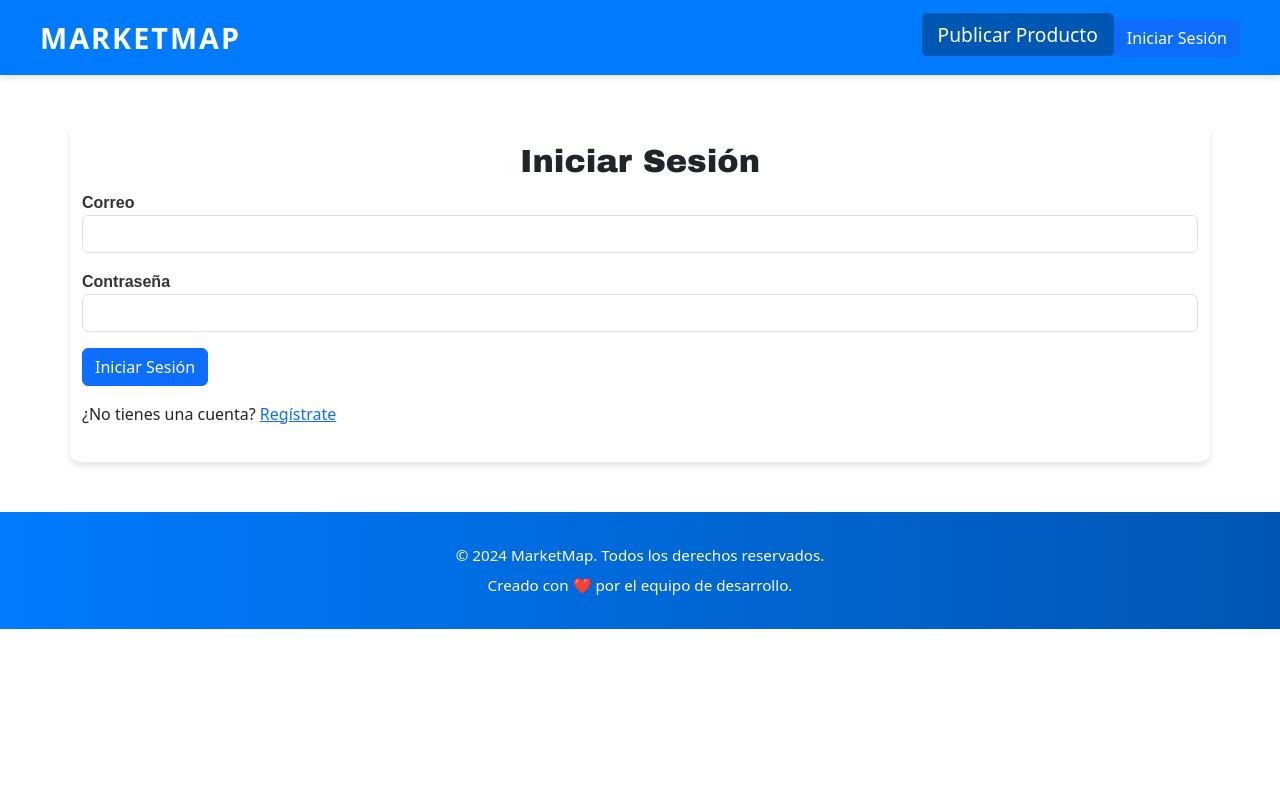
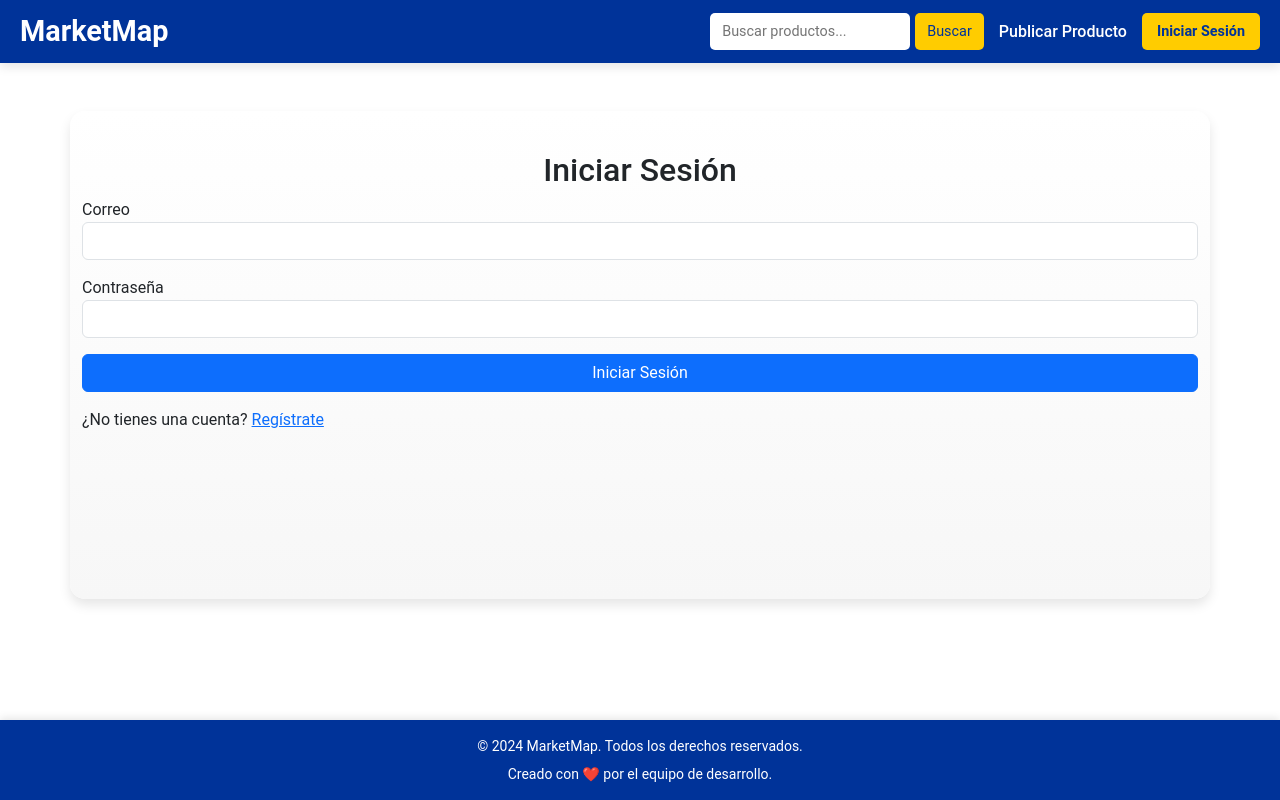
Before and after one commit to Kenny2006-PE/C24_2024-4_G2C_MarketMap_fronted_web, a React (Create React App) app: page /login in a window 1280 px wide. Built offline with nearby package versions, Linux system fonts and the light colour scheme.

Commit message:
Incorporando buscador

```diff
--- a/src/components/Footer.css
+++ b/src/components/Footer.css
@@ -1,22 +1,55 @@
 .footer-container {
-    background: linear-gradient(90deg, #007bff, #0056b3);
-    color: #fff;
-    padding: 1.5rem 2rem;
+  background-color: #003399;
+  color: white;
   text-align: center;
-    margin-top: auto;
+  padding: 20px 0;
+  font-size: 14px;
+  position: relative;
+  bottom: 0;
+  width: 100%;
+  box-shadow: 0 -2px 8px rgba(0, 0, 0, 0.1);
+}
+
+.footer-container {
+  background-color: #003399;
+  color: white;
+  text-align: center;
+  padding: 10px 0;
+  font-size: 14px;
+  width: 100%;
+  position: absolute;
+  bottom: 0;
+}
+
+.footer-content {
+  max-width: 1200px;
+  margin: 0 auto;
+  font-family: 'Roboto', sans-serif;
 }
 
 .footer-content p {
-    margin: 0.5rem 0;
-    font-size: 0.95rem;
+  margin: 5px 0;
+  line-height: 1.6;
+  animation: fadeIn 1.5s ease-in-out;
 }
 
 .footer-content a {
-    color: #ffc107;
+  color: #ffcc00;
   text-decoration: none;
+  font-weight: bold;
 }
 
 .footer-content a:hover {
-    color: #fff;
+  color: white;
   text-decoration: underline;
+  transition: all 0.3s ease-in-out;
 }
+
+@keyframes fadeIn {
+  from {
+    opacity: 0;
+  }
+  to {
+    opacity: 1;
+  }
+}
--- a/src/components/Map.css
+++ b/src/components/Map.css
@@ -1,34 +1,80 @@
 #map {
-    height: 70vh; /* Ajustar el mapa al 70% del alto de la ventana */
+  flex-grow: 1; /* Permite que el mapa crezca para ocupar todo el espacio disponible */
+  height: calc(100vh - 100px); /* Resta el espacio ocupado por el navbar y footer */
   width: 100%;
-    border-radius: 10px;
-    box-shadow: 0 4px 6px rgba(0, 0, 0, 0.1);
-    margin: 20px 0;
+  margin: 0;
+  padding: 0;
+  border: none;
 }
 
-  .leaflet-popup-content img {
-    border-radius: 10px;
-    margin: 10px auto;
-    display: block;
-    max-width: 90px;
-    height: auto;
+#map:hover {
+  transform: scale(1.01);
+  box-shadow: 0px 6px 18px rgba(0, 0, 0, 0.3);
 }
 
 .leaflet-popup-content {
   text-align: center;
-    font-family: 'Arial', sans-serif;
-    font-size: 14px;
+  font-family: 'Roboto', sans-serif;
+  color: #333;
 }
 
-  .leaflet-container {
-    background-color: #f4f4f4; /* Fondo del mapa mientras se carga */
+.leaflet-popup-content img {
+  border-radius: 8px;
+  margin-bottom: 5px;
+  max-width: 100%;
+  box-shadow: 0px 2px 6px rgba(0, 0, 0, 0.2);
 }
 
-  .map-container {
-    height: calc(100vh - 180px); /* Resta el tamaño del navbar y el footer */
+.leaflet-popup-content strong {
+  font-size: 16px;
+  color: #003399;
+}
+
+.leaflet-popup-content a {
+  color: white;
+  background-color: #003399;
+  padding: 5px 10px;
+  border-radius: 5px;
+  text-decoration: none;
+  display: inline-block;
+  margin-top: 10px;
+  font-size: 14px;
+  transition: all 0.3s ease;
+}
+
+.leaflet-popup-content a:hover {
+  background-color: #002277;
+  transform: scale(1.1);
+}
+
+body, html {
+  margin: 0;
+  padding: 0;
+  height: 100%; /* La página ocupa el 100% de la altura del navegador */
+  display: flex;
+  flex-direction: column;
+}
+
+.container {
+  margin: 0;
+  padding: 0;
+  height: 100%;
+}
+
+.navbar-container {
+  flex-shrink: 0; /* Evita que el navbar cambie de tamaño */
+}
+
+.footer-container {
+  flex-shrink: 0; /* Evita que el footer cambie de tamaño */
+  position: relative; /* Permite mantenerlo fijo en su lugar */
+  bottom: 0;
   width: 100%;
-    border: 3px solid #007bff;
-    border-radius: 10px;
-    margin: 20px auto;
-    box-shadow: 0 4px 6px rgba(0, 0, 0, 0.1);
+  height: auto;
+  padding: 10px;
+  background-color: #003399;
+  color: white;
+  text-align: center;
+  font-size: 14px;
+  box-shadow: 0px -4px 8px rgba(0, 0, 0, 0.1);
 }
--- a/src/components/Map.js
+++ b/src/components/Map.js
@@ -58,7 +58,7 @@ const Map = () => {
     return () => map.remove();
   }, [productos]);
 
-  return <div id="map" style={{ height: "500px", width: "100%" }}></div>;
+  return <div id="map"></div>;
 };
 
 export default Map;
--- a/src/components/Navbar.css
+++ b/src/components/Navbar.css
@@ -1,37 +1,163 @@
+/* General Styles for Navbar */
 .navbar-container {
-    background-color: #007bff;
-    padding: 1rem 2rem;
-    box-shadow: 0 4px 6px rgba(0, 0, 0, 0.1);
+  display: flex;
+  align-items: center;
+  justify-content: space-between;
+  background-color: #003399;
+  color: white;
+  padding: 10px 20px;
+  box-shadow: 0px 4px 10px rgba(0, 0, 0, 0.1);
+  position: sticky;
+  top: 0;
+  z-index: 1000;
+  font-family: 'Roboto', sans-serif;
+  width: 100%;
 }
 
-  .navbar-content {
-    display: flex;
-    justify-content: space-between;
-    align-items: center;
-    max-width: 1200px;
-    margin: 0 auto;
-  }
-
+/* Logo Styling */
 .navbar-logo {
   font-size: 1.8rem;
   font-weight: bold;
-    color: #fff;
+}
+
+.navbar-logo a {
   text-decoration: none;
-    text-transform: uppercase;
-    letter-spacing: 2px;
+  color: white;
+  transition: color 0.3s ease;
+}
+
+.navbar-logo a:hover {
+  color: #ffcc00;
+  text-shadow: 0px 2px 4px rgba(0, 0, 0, 0.3);
+}
+
+/* Navigation Links */
+.navbar-links {
+  display: flex;
+  align-items: center;
+  gap: 15px;
 }
 
 .navbar-link {
-    font-size: 1.2rem;
-    color: #fff;
+  color: white;
   text-decoration: none;
-    padding: 0.5rem 1rem;
+  font-size: 1rem;
+  font-weight: 500;
+  transition: color 0.3s ease, font-weight 0.3s ease;
+}
+
+.navbar-link:hover {
+  color: #ffcc00;
+  font-weight: bold;
+}
+
+/* Buttons Styling */
+.btn-login,
+.btn-logout {
+  padding: 8px 15px;
+  font-size: 0.9rem;
+  font-weight: bold;
+  border: none;
   border-radius: 5px;
-    background-color: #0056b3;
+  transition: background-color 0.3s ease, transform 0.2s ease;
+  cursor: pointer;
+}
+
+/* Login Button */
+.btn-login {
+  background-color: #ffcc00;
+  color: #003399;
+  text-decoration: none;
+}
+
+.btn-login:hover {
+  background-color: #ffdd33;
+  color: #002277;
+  transform: scale(1.05);
+}
+
+/* Logout Button */
+.btn-logout {
+  background-color: #cc0000;
+  color: white;
+}
+
+.btn-logout:hover {
+  background-color: #990000;
+  transform: scale(1.05);
+}
+
+/* Search Form Styling */
+.search-form {
+  display: flex;
+  align-items: center;
+  position: relative;
+}
+
+.search-input {
+  padding: 8px 12px;
+  border-radius: 5px;
+  border: none;
+  outline: none;
+  font-size: 0.9rem;
+  width: 200px;
+  transition: width 0.3s ease, box-shadow 0.3s ease;
+}
+
+.search-input:focus {
+  width: 300px;
+  box-shadow: 0px 4px 8px rgba(0, 0, 0, 0.2);
+}
+
+.search-button {
+  background-color: #ffcc00;
+  color: #003399;
+  border: none;
+  border-radius: 5px;
+  padding: 8px 12px;
+  margin-left: 5px;
+  font-size: 0.9rem;
+  cursor: pointer;
   transition: background-color 0.3s ease, transform 0.2s ease;
 }
 
-  .navbar-link:hover {
-    background-color: #004099;
-    transform: scale(1.1);
+.search-button:hover {
+  background-color: #ffdd33;
+  transform: scale(1.05);
 }
+
+/* Search Results Styling */
+.search-results {
+  position: absolute;
+  top: 100%;
+  left: 0;
+  width: 300px;
+  max-height: 200px;
+  overflow-y: auto;
+  background-color: white;
+  border: 1px solid #ddd;
+  border-radius: 5px;
+  box-shadow: 0px 4px 10px rgba(0, 0, 0, 0.1);
+  z-index: 1000;
+  margin-top: 5px;
+}
+
+.search-result-item {
+  padding: 10px;
+  font-size: 0.9rem;
+  color: #003399;
+  cursor: pointer;
+  transition: background-color 0.2s ease, color 0.2s ease;
+}
+
+.search-result-item:hover {
+  background-color: #003399;
+  color: white;
+}
+
+.no-results {
+  padding: 10px;
+  font-size: 0.9rem;
+  color: #999;
+  text-align: center;
+}
--- a/src/components/Navbar.js
+++ b/src/components/Navbar.js
@@ -1,39 +1,91 @@
-import React from "react";
+import React, { useState } from "react";
 import { Link, useNavigate } from "react-router-dom";
+import axios from "axios";
 import "./Navbar.css";
 
 const Navbar = () => {
   const navigate = useNavigate();
   const token = localStorage.getItem("token"); // Verificar si el usuario está autenticado
+  const [query, setQuery] = useState(""); // Estado para la búsqueda
+  const [results, setResults] = useState([]); // Estado para los resultados de la búsqueda
+  const [showResults, setShowResults] = useState(false); // Mostrar u ocultar resultados
 
   const handleLogout = () => {
     localStorage.removeItem("token"); // Eliminar el token del almacenamiento local
     navigate("/login"); // Redirigir al inicio de sesión
   };
 
+  const handleSearch = async (e) => {
+    e.preventDefault();
+    if (!query.trim()) {
+      setResults([]);
+      setShowResults(false);
+      return;
+    }
+
+    try {
+      const response = await axios.get(
+        `http://localhost:8080/productos/buscar?query=${query}`
+      );
+      setResults(response.data);
+      setShowResults(true);
+    } catch (error) {
+      console.error("Error al buscar productos:", error);
+    }
+  };
+
+  const handleResultClick = (id) => {
+    setShowResults(false); // Ocultar resultados al seleccionar
+    navigate(`/producto/${id}`); // Navegar al detalle del producto
+  };
+
   return (
     <header className="navbar-container">
-      <div className="navbar-content">
-        <Link to="/" className="navbar-logo">
-          MarketMap
-        </Link>
-        <nav>
+      <div className="navbar-logo">
+        <Link to="/">MarketMap</Link>
+      </div>
+      <nav className="navbar-links">
+        <form className="search-form" onSubmit={handleSearch}>
+          <input
+            type="text"
+            placeholder="Buscar productos..."
+            value={query}
+            onChange={(e) => setQuery(e.target.value)}
+            className="search-input"
+          />
+          <button type="submit" className="search-button">
+            Buscar
+          </button>
+          {showResults && results.length > 0 && (
+            <ul className="search-results">
+              {results.map((producto) => (
+                <li
+                  key={producto.id}
+                  className="search-result-item"
+                  onClick={() => handleResultClick(producto.id)}
+                >
+                  {producto.nombre}
+                </li>
+              ))}
+            </ul>
+          )}
+          {showResults && results.length === 0 && (
+            <div className="no-results">No se encontraron productos.</div>
+          )}
+        </form>
         <Link to="/publicar-producto" className="navbar-link">
           Publicar Producto
         </Link>
         {token ? (
-            // Botón "Cerrar Sesión" si el usuario está autenticado
-            <button onClick={handleLogout} className="navbar-link btn btn-danger">
+          <button onClick={handleLogout} className="btn-logout">
             Cerrar Sesión
           </button>
         ) : (
-            // Botón "Iniciar Sesión" si el usuario no está autenticado
-            <Link to="/login" className="navbar-link btn btn-primary">
+          <Link to="/login" className="btn-login">
             Iniciar Sesión
           </Link>
         )}
       </nav>
-      </div>
     </header>
   );
 };
--- a/src/components/ProductoForm.css
+++ b/src/components/ProductoForm.css
@@ -1,61 +1,59 @@
 .container {
-    max-width: 600px;
-    margin: 50px auto;
-    padding: 20px;
-    background-color: #fff;
-    border-radius: 10px;
-    box-shadow: 0 4px 6px rgba(0, 0, 0, 0.1);
+  max-width: 800px;
+  margin: auto;
+  padding: 30px;
+  background-color: #ffffff;
+  border-radius: 15px;
+  box-shadow: 0px 6px 15px rgba(0, 0, 0, 0.15);
+  font-family: 'Roboto', sans-serif;
 }
 
 h2 {
-    font-family: 'Arial Black', sans-serif;
-    color: #0056b3;
   text-align: center;
-    margin-bottom: 20px;
+  color: #003399;
+  margin-bottom: 30px;
+  font-size: 24px;
 }
 
-  label {
-    font-family: 'Arial', sans-serif;
+.form-label {
   font-weight: bold;
   color: #333;
 }
 
 .form-control {
-    border: 2px solid #ddd;
-    border-radius: 5px;
-    transition: border-color 0.3s ease;
+  border-radius: 8px;
+  border: 1px solid #ccc;
+  padding: 10px;
+  font-size: 14px;
 }
 
 .form-control:focus {
-    border-color: #0056b3;
-    box-shadow: 0 0 5px rgba(0, 86, 179, 0.2);
+  border-color: #003399;
+  box-shadow: 0px 0px 5px rgba(0, 51, 153, 0.5);
 }
 
-  button {
-    background-color: #0056b3;
-    color: #fff;
-    font-weight: bold;
-    border: none;
-    border-radius: 5px;
-    padding: 10px 20px;
-    transition: background-color 0.3s ease;
-    display: block;
-    margin: 0 auto;
+.select {
+  padding: 10px;
 }
 
-  button:hover {
-    background-color: #004494;
-    cursor: pointer;
+.btn {
+  background-color: #003399;
+  color: white;
+  padding: 10px 20px;
+  font-size: 16px;
+  border-radius: 5px;
+  width: 100%;
+  transition: all 0.3s ease-in-out;
 }
 
-  img {
-    display: block;
-    margin: 10px auto;
-    border-radius: 10px;
-    max-width: 200px;
-    height: auto;
+.btn:hover {
+  background-color: #002277;
+  box-shadow: 0px 4px 8px rgba(0, 0, 0, 0.2);
 }
 
-  textarea {
-    resize: none;
+.img-fluid {
+  margin-top: 20px;
+  max-width: 200px;
+  border-radius: 10px;
+  border: 2px solid #ccc;
 }
--- a/src/pages/Home.js
+++ b/src/pages/Home.js
@@ -1,6 +1,5 @@
 import React, { useEffect, useState } from "react";
 import Map from "../components/Map";
-import Footer from "../components/Footer";
 const Home = () => {
   const [productos, setProductos] = useState([]);
 
--- a/src/pages/Login.js
+++ b/src/pages/Login.js
@@ -1,6 +1,7 @@
 import React, { useState } from 'react';
 import { useNavigate, Link } from 'react-router-dom';
 import axios from 'axios';
+import "./LoginRegister.css"
 
 const Login = () => {
   const [formData, setFormData] = useState({ correo: '', password: '' });
--- /dev/null
+++ b/src/pages/LoginRegister.css
@@ -0,0 +1,48 @@
+.container {
+    max-width: 400px;
+    margin: auto;
+    padding: 40px;
+    background: linear-gradient(to bottom, #ffffff, #f7f7f7);
+    border-radius: 15px;
+    box-shadow: 0px 6px 12px rgba(0, 0, 0, 0.1);
+  }
+
+  h2 {
+    text-align: center;
+    color: #003399;
+    font-size: 24px;
+    margin-bottom: 20px;
+  }
+
+  .form-label {
+    font-weight: bold;
+    color: #444;
+  }
+
+  .form-control {
+    border-radius: 8px;
+    border: 1px solid #ccc;
+    padding: 10px;
+    font-size: 14px;
+    margin-bottom: 15px;
+  }
+
+  .form-control:focus {
+    border-color: #003399;
+    box-shadow: 0px 0px 5px rgba(0, 51, 153, 0.5);
+  }
+
+  .btn {
+    width: 100%;
+    background-color: #003399;
+    color: white;
+    padding: 10px 20px;
+    font-size: 16px;
+    border-radius: 5px;
+    transition: all 0.3s ease-in-out;
+  }
+
+  .btn:hover {
+    background-color: #002277;
+    box-shadow: 0px 4px 8px rgba(0, 0, 0, 0.2);
+  }
```
Lines whose indentation alone changed are shown as unchanged.
